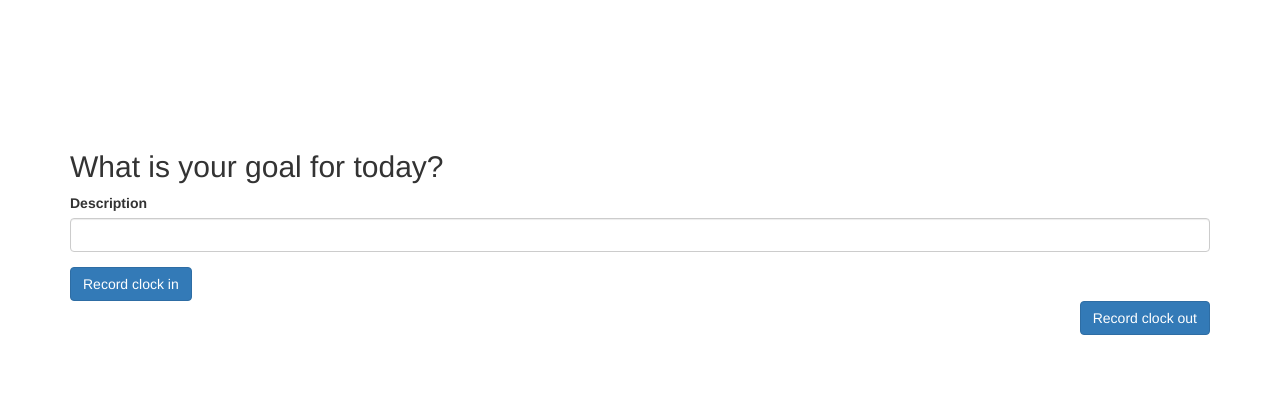
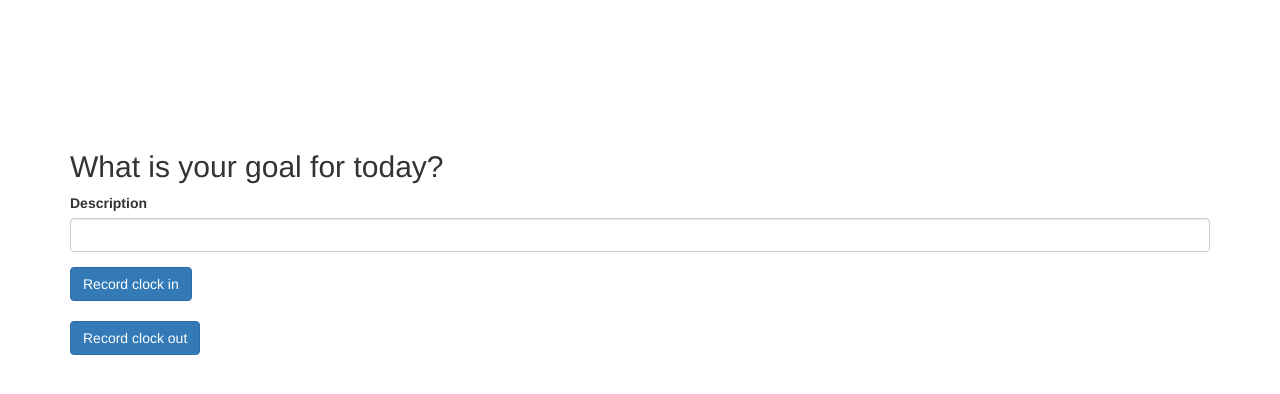
Before and after one commit to saahilp/eTimeCard, a Flask app: page /dashboard in a window 1280 px wide. Shown: the top 394 px of the page. Run offline with Flask 2, Linux system fonts and the light colour scheme; the visitor is signed in with stand-in values (Sample User, id 1); data comes from the database, SQL or seed files in the repository; some libraries are stand-ins or nearby versions.

Commit message:
More styling ;)))

```diff
--- a/static/dashboard.css
+++ b/static/dashboard.css
@@ -3,5 +3,5 @@
 }
 
 #clockOut {
-  float: right;
+  margin-top: 20px;
 }
```
